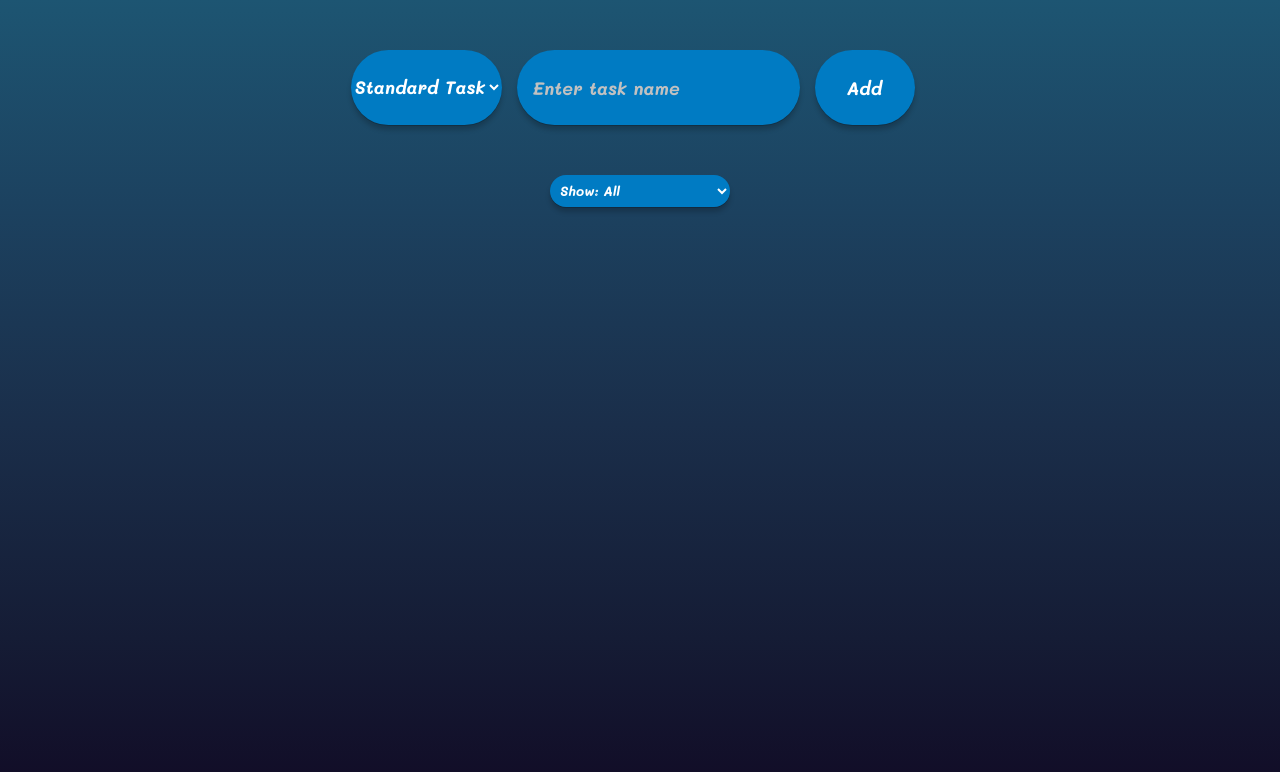
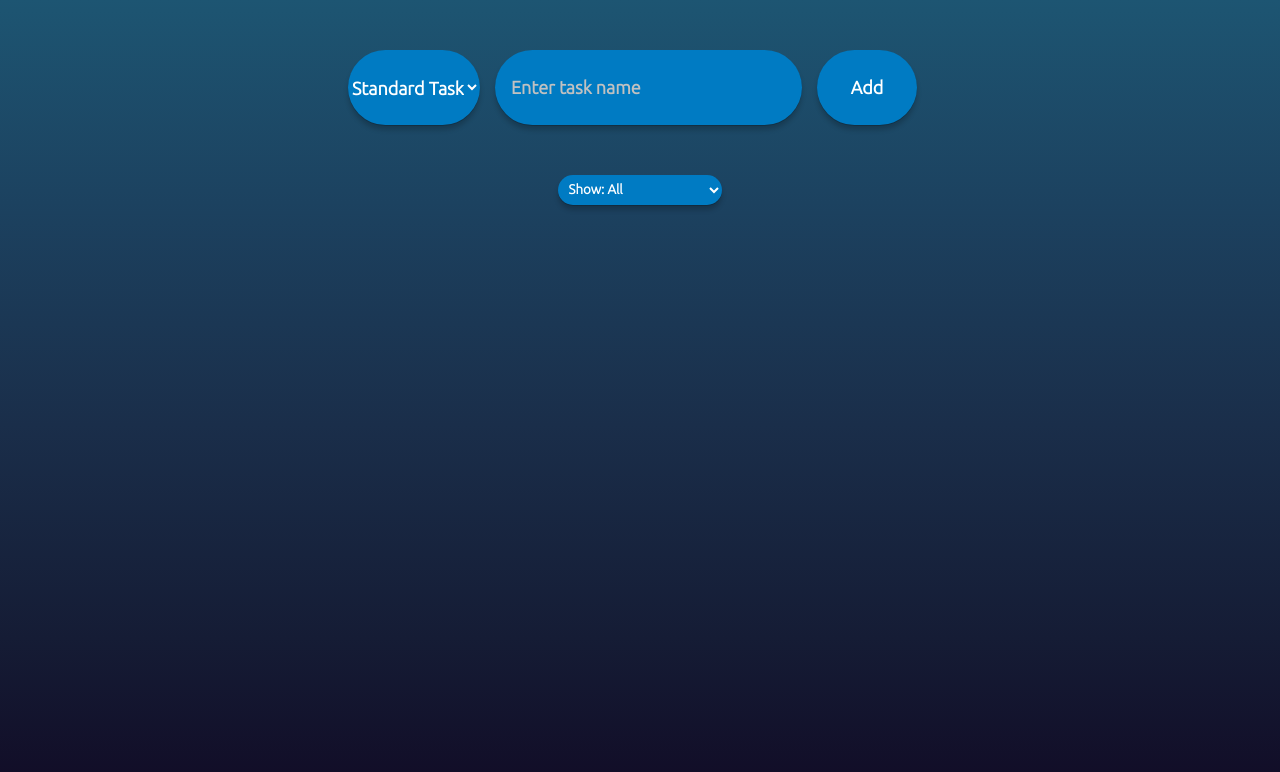
Before and after one commit to AndreaBarchi/Todo-List, a plain HTML site: page index.html in a window 1280 px wide. Drawn offline with Linux system fonts and the light colour scheme.

Commit message:
Changed font

```diff
--- a/style.css
+++ b/style.css
@@ -1,7 +1,11 @@
+@import url('https://fonts.googleapis.com/css2?family=Ubuntu:wght@300&display=swap');
+
 * {
     margin: 0px;
     padding: 0px;
-    font-family: 'Mali', cursive;
+    /*font-family: 'Mali', cursive;*/
+    font-family: 'Ubuntu', sans-serif;
+    font-weight: bold;
 }
 
 .wrapper {
```
